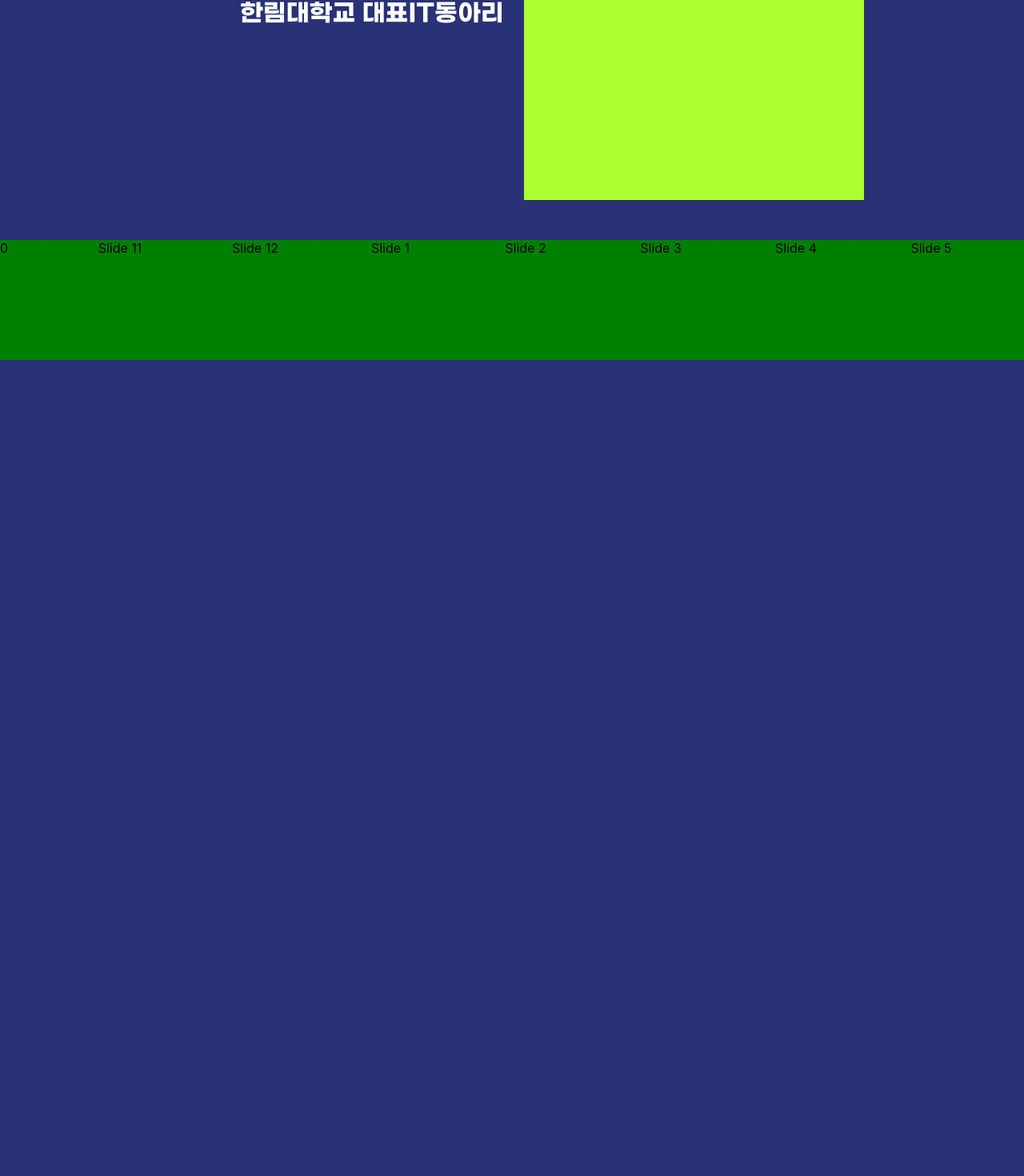
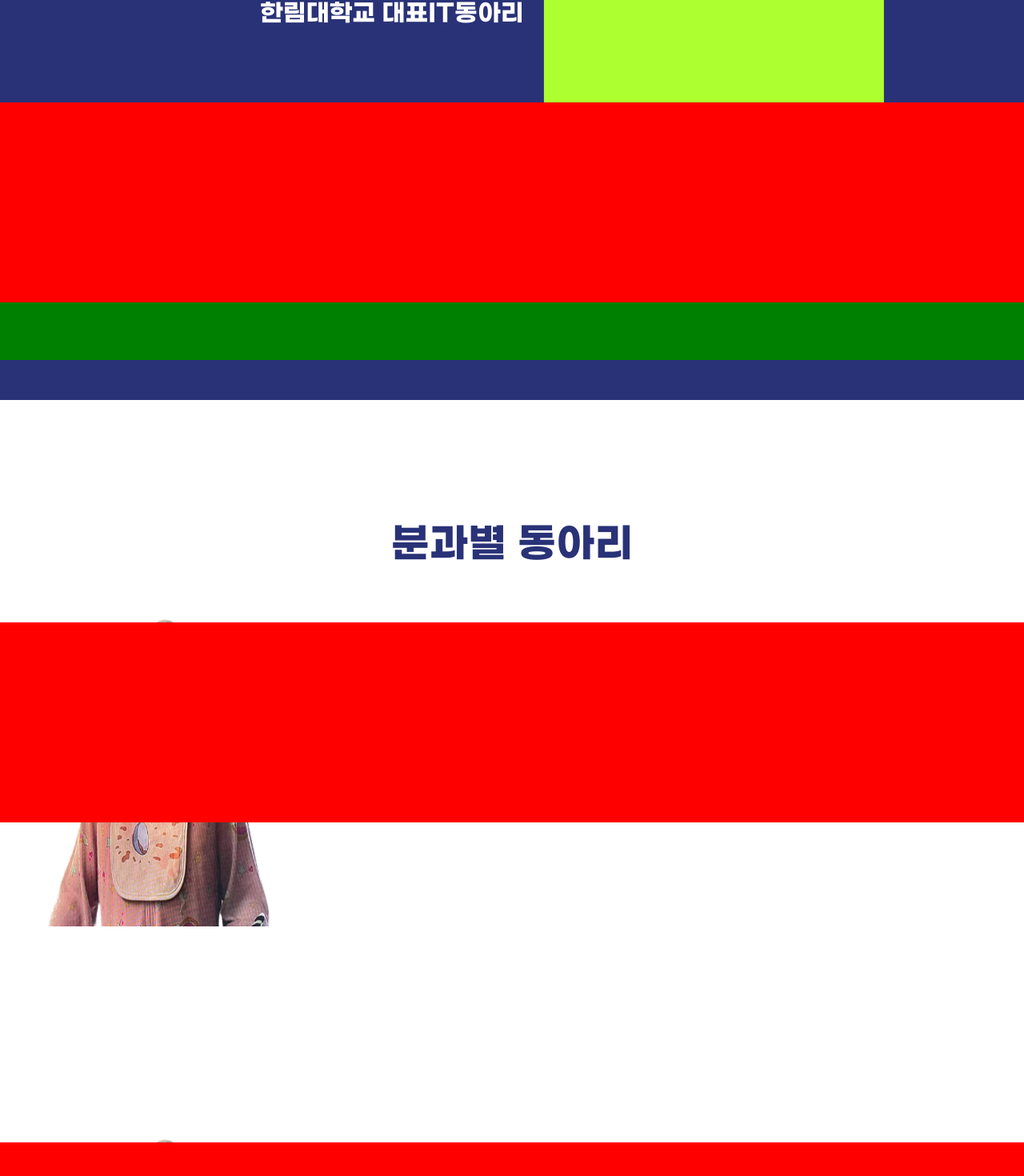
Before and after one commit to Team-Tag/Software_Exhibition_Front, a React (Create React App) app: page /ClubInfo in a window 1280 px wide. Shown: the part 420-1890 px from the top of the page at 80% size. Before the commit the page ends 1620 px from the top, so only its background shows below. Built offline with nearby package versions, Linux system fonts and the light colour scheme.

Commit message:
2023/10/18

```diff
--- /dev/null
+++ b/src/Components/SimpleSlide.jsx
@@ -0,0 +1,18 @@
+import React, { Component } from "react";
+import Slider from "react-slick";
+import '../Styles/SimpleSlide.css';
+import model1 from '../media/main03_model6.png';
+class SimpleSlide extends Component {
+    render(){
+        return(
+            <div className="clublide-wrap">
+                <div className="SimpleSlide-model-wrap"><img src={model1}/></div>
+                <div className="SimpleSlide-card-wrap"><div></div></div>
+                <div className="SimpleSlide-category-slide">
+
+                </div>
+            </div>
+        );
+    }
+}
+export default SimpleSlide;
--- a/src/Components/SyncedSliders.jsx
+++ b/src/Components/SyncedSliders.jsx
@@ -40,7 +40,7 @@
 
       return (
 
-        <div className="container-wrap">
+        <div className="SyncedSliders-container-wrap">
           <div className="typo-wrap">
               <h2>동아리 소개</h2>
             </div>
--- a/src/Pages/ClubInfo.jsx
+++ b/src/Pages/ClubInfo.jsx
@@ -1,15 +1,22 @@
 import React from "react";
 import "../Styles/ClubInfo.css";
 import SyncedSliders from "../Components/SyncedSliders";
+import SimpleSlide from "../Components/SimpleSlide";
 function ClubInfo() {
     return (
-      <div className="wrap">
-        <div className="content-wrap">
+      <div className="ClubInfo-wrap">
+        <div className="ClubInfo-content-wrap">
           <div className="section1-wrap">
-              <SyncedSliders/>
+            <SyncedSliders/>
           </div>
           <div className="section2-wrap">
-
+            <div className="ClubInfo-typo-wrap"><p>분과별 동아리</p></div>
+            <SimpleSlide className="category1"/>
+            <SimpleSlide className="category2"/>
+            <SimpleSlide className="category3"/>
+            <SimpleSlide className="category4"/>
+            <SimpleSlide className="category5"/>
+            <SimpleSlide className="category6"/>
           </div>
 
         </div>
--- a/src/Pages/Main.jsx
+++ b/src/Pages/Main.jsx
@@ -9,7 +9,6 @@
 function Main() {
   const [isTextVisible, setIsTextVisible] = useState(false);
   const [position, setPosition] = useState(0);
-
   function onScroll(){
     console.log(window.scrollY);
     setPosition(window.scrollY);
@@ -58,7 +57,7 @@
             </div>
           </section>
           <section className="main04">
-            <div className="boxmenu-wrap" style={{opacity: (position -2800)/100,}}>
+            <div className="boxmenu-wrap" style={{opacity: (position -2500)/100,}}>
               <BoxMenu
               color="white"
               width = "255px"
--- a/src/Styles/ClubInfo.css
+++ b/src/Styles/ClubInfo.css
@@ -1,3 +1,13 @@
 .section1-wrap{
     height: 900px;
 }
+.ClubInfo-wrap{
+    background-color: white;
+}
+.section2-wrap .ClubInfo-typo-wrap{
+    color : #293277;
+    font-family: "Gmarket Sans TTF";
+    font-weight: 600;
+    text-decoration: none;
+    font-size: 50px;
+}
--- a/src/Styles/Header.css
+++ b/src/Styles/Header.css
@@ -11,7 +11,7 @@
     /* width: 100% */
     left: 0;
     right: 0;
-    z-index: 4;
+    z-index: 100;
 }
 .header-logo{
     width : 250px;
--- /dev/null
+++ b/src/Styles/SimpleSlide.css
@@ -0,0 +1,21 @@
+.clublide-wrap{
+    width: 100vw;
+    height: 650px;
+
+}
+.SimpleSlide-model-wrap > img{
+    width: 400px;
+    height: 400px;
+    position: absolute;
+    left: 0;
+    z-index: 10;
+}
+.SimpleSlide-card-wrap{
+    width: 100%;
+    height: 250px;
+    background-color: red;
+    position: relative;
+    bottom: 100vw;
+    left: 0;
+    z-index: 20;
+}
--- a/src/Styles/SyncedSliders.css
+++ b/src/Styles/SyncedSliders.css
@@ -5,7 +5,10 @@
 .slideThumbs-wrap{
     height : 200px;
 }
-.container-wrap .typo-wrap{
+.SyncedSliders-container-wrap{
+    background-color: #293277;
+}
+.SyncedSliders-container-wrap .typo-wrap{
     color: #fff;
     font-family: "Gmarket Sans TTF";
     font-weight: bold;
```
